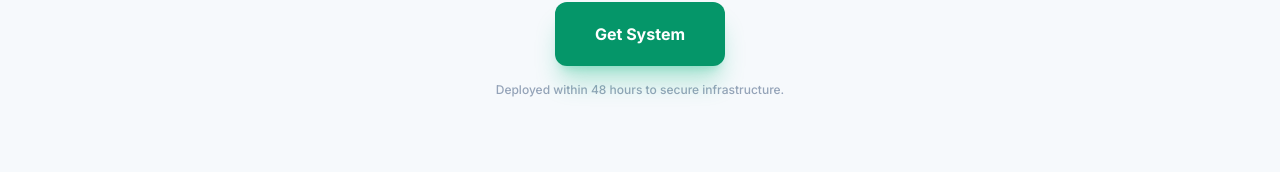
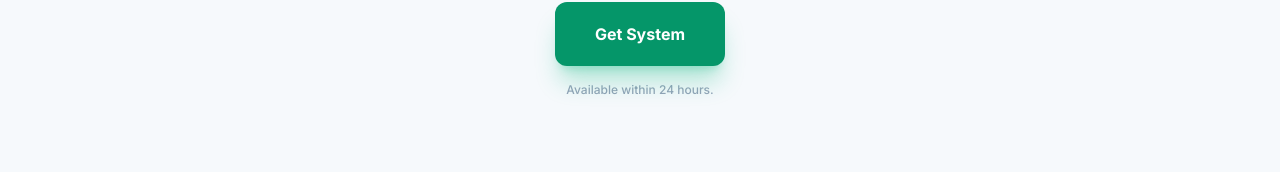
Before and after one commit to Hydrel-Tech/Hydrel, a React (Vite) app in the folder hydrel og 2/: page /market-alpha in a window 1280 px wide. Shown: the part 1799-1971 px from the top of the page. Built offline with nearby package versions, Linux system fonts and the light colour scheme.

Commit message:
Update availability message in MarketAlpha component

```diff
--- a/hydrel og 2/pages/MarketAlpha.tsx
+++ b/hydrel og 2/pages/MarketAlpha.tsx
@@ -90,7 +90,7 @@ export const MarketAlpha: React.FC = () => {
           <Link to="/market-alpha/pricing" className="inline-block px-10 py-5 bg-emerald-600 text-white font-bold rounded-xl shadow-xl shadow-emerald-500/30 hover:bg-emerald-700 hover:scale-[1.02] transition-all transform duration-200">
             Get System
           </Link>
-          <p className="mt-4 text-xs text-slate-400 font-medium">Deployed within 48 hours to secure infrastructure.</p>
+          <p className="mt-4 text-xs text-slate-400 font-medium">Available within 24 hours.</p>
         </div>
       </div>
     </div>
```
